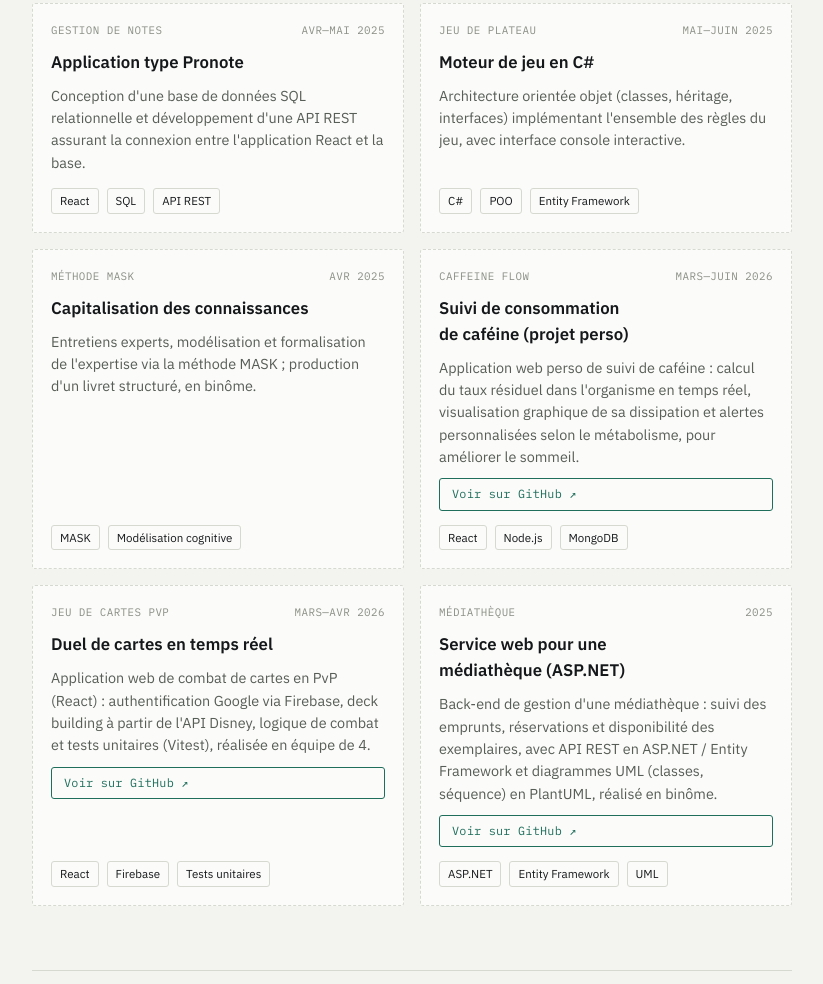
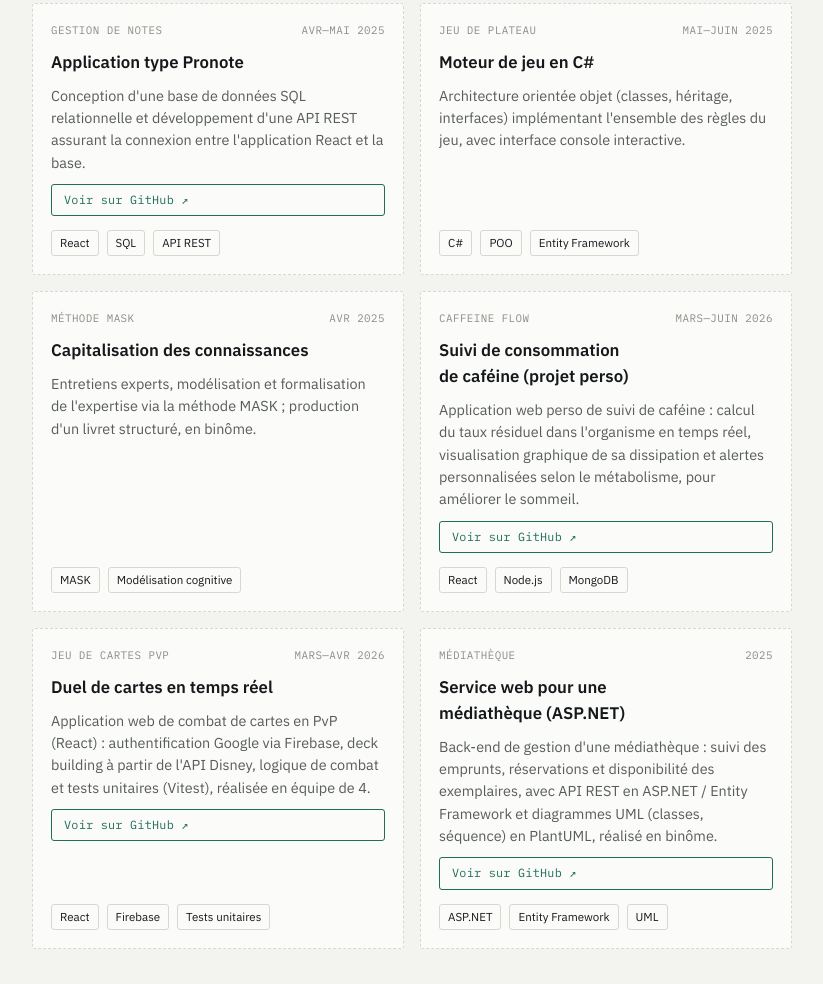
Before and after one commit to d-hout/d-hout.github.io, a plain HTML site: page index.html in a window 1280 px wide. Shown: the part 4266-5250 px from the top of the page, without its empty margins (228-1051 px from the left). Drawn offline with Linux system fonts and the light colour scheme.

Commit message:
Ajout du lien GitHub pour le projet Gestion de notes

```diff
--- a/index.html
+++ b/index.html
@@ -597,6 +597,7 @@
           <div class="project-head"><span>GESTION DE NOTES</span><span>AVR—MAI 2025</span></div>
           <h3>Application type Pronote</h3>
           <p>Conception d'une base de données SQL relationnelle et développement d'une API REST assurant la connexion entre l'application React et la base.</p>
+          <a class="cs-figma-link" href="https://github.com/d-hout/projet_comweb_Hout_Deramaix-Pawelczyk" target="_blank" rel="noopener">Voir sur GitHub ↗</a>
           <div class="skill-tags"><span class="skill-tag">React</span><span class="skill-tag">SQL</span><span class="skill-tag">API REST</span></div>
         </div>
         <div class="project">
```
